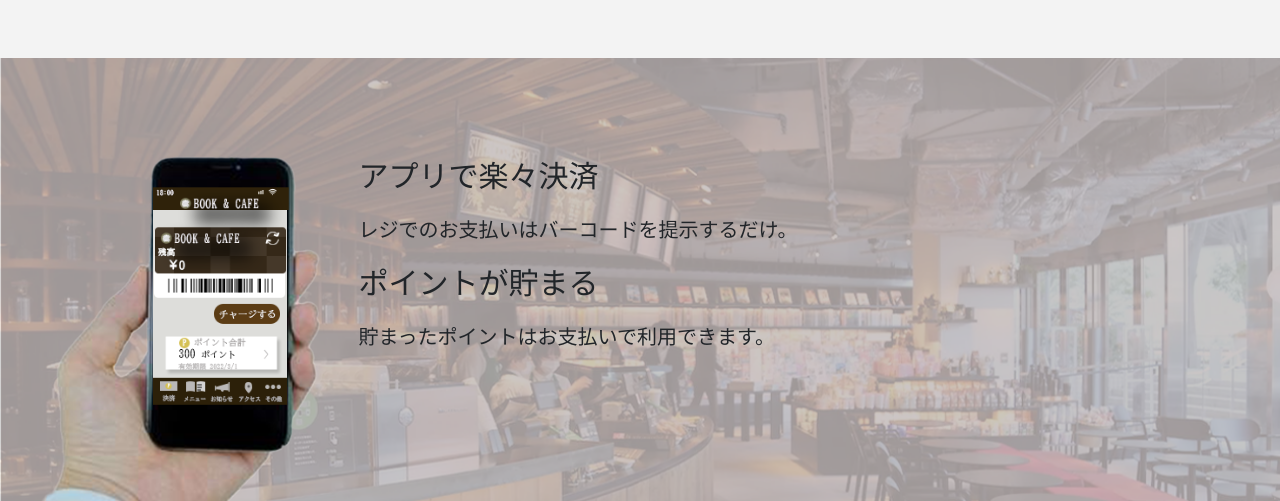
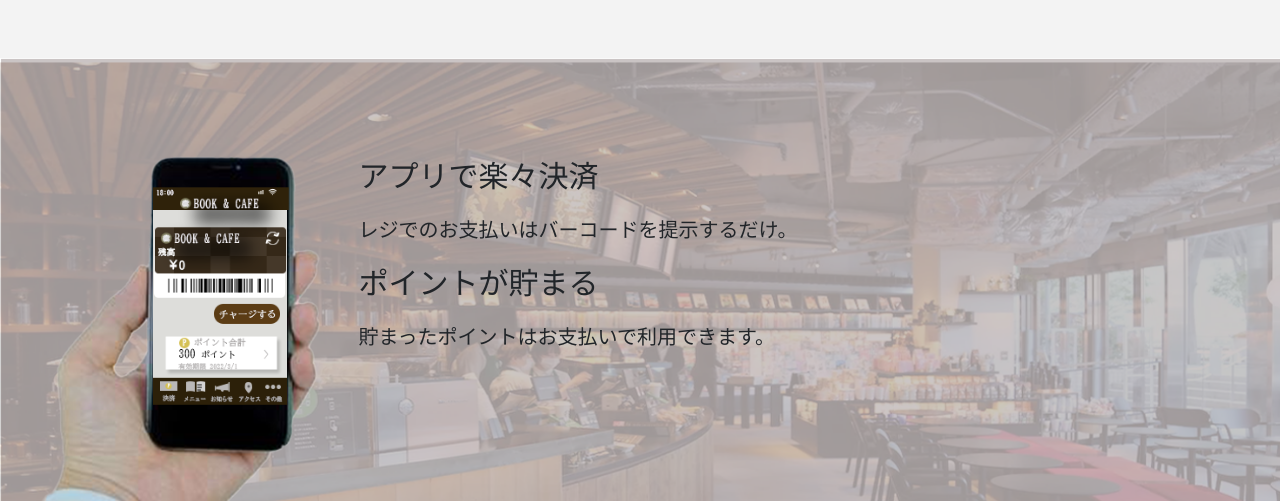
Before and after one commit to anjuuu0711/book-caffe, a plain HTML site: page index.html in a window 1280 px wide. Shown: the part 3901-4402 px from the top of the page. Drawn offline with nearby package versions, Linux system fonts and the light colour scheme.

Commit message:
Update book&cafe_style.css

```diff
--- a/book&cafe_style.css
+++ b/book&cafe_style.css
@@ -1198,7 +1198,7 @@ iframe{
   }
 @media screen and (min-width: 992px) {
 #app_Intro{
-	background-size:25%,100% ;
+	background-size: 25%,100% 100%;
 }
 #google_play{
 	position: absolute;
```
